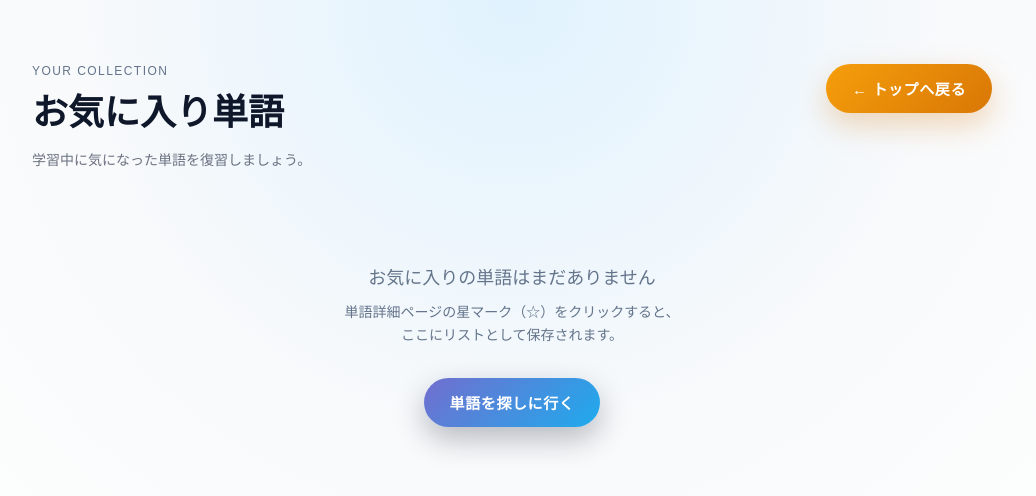
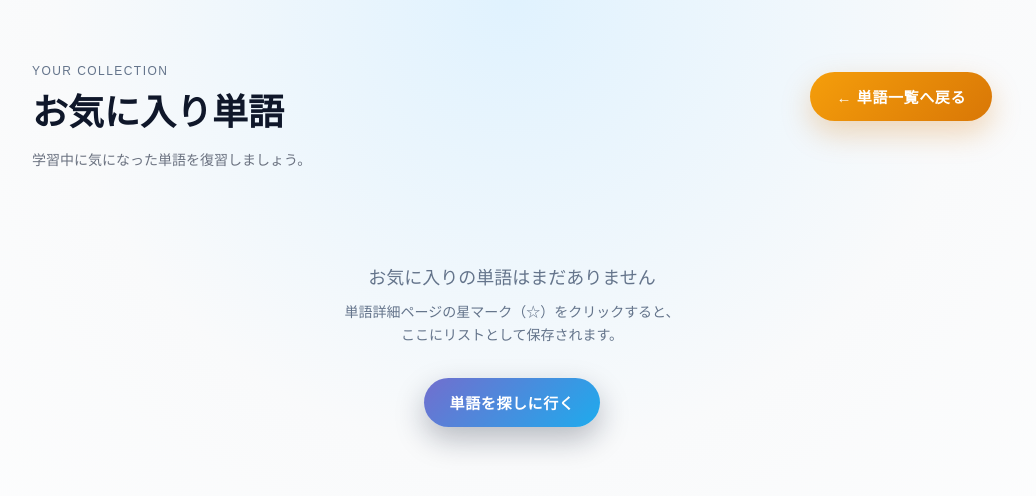
Before and after one commit to Rainnnnnnnn-maker/toeic_website_ver2.0, a Next.js app: page /favorites in a window 1280 px wide. Shown: the top 496 px of the page, without its empty margins (113-1149 px from the left). Built offline with nearby package versions, Linux system fonts and the light colour scheme.

Commit message:
Improve layout

```diff
--- a/src/app/favorites/page.tsx
+++ b/src/app/favorites/page.tsx
@@ -23,9 +23,11 @@ export default function FavoritesPage() {
               学習中に気になった単語を復習しましょう。
             </p>
           </div>
-          <Link href="/" className={styles.secondaryButton} style={{ alignSelf: "flex-start" }}>
-            ← トップへ戻る
-          </Link>
+          <div className={styles.ctaGroup}>
+            <Link href="/" className={styles.secondaryButton}>
+              ← 単語一覧へ戻る
+            </Link>
+          </div>
         </header>
         <FavoritesListClient allWords={allWords} />
       </main>
```
